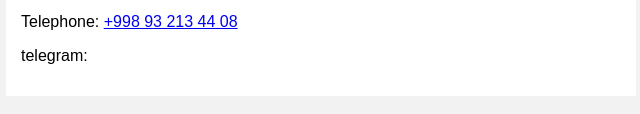
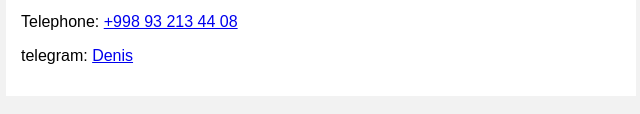
Before and after one commit to denisotarov/denis-otarov, a plain HTML site: page index.html in a window 1280 px wide. Shown: the part 677-791 px from the top of the page, 319-959 px from the left. Drawn offline with Linux system fonts and the light colour scheme.

Commit message:
Update index.html

```diff
--- a/index.html
+++ b/index.html
@@ -87,7 +87,7 @@
         <h2>Contact</h2>
         <p>Email: <a href="mailto:koldasmelisov425.com">koldasmelisov425@gmail.com</a></p>
         <p>Telephone: <a href="tel:+998932134408">+998 93 213 44 08</a></p>
-        <p> telegram: <a href="https://t.me/denisotarov"></a></p>
+        <p> telegram: <a href="https://t.me/denisotarov"> Denis</a></p>
     </section>
 
     <!-- Hobbies Section -->
```
